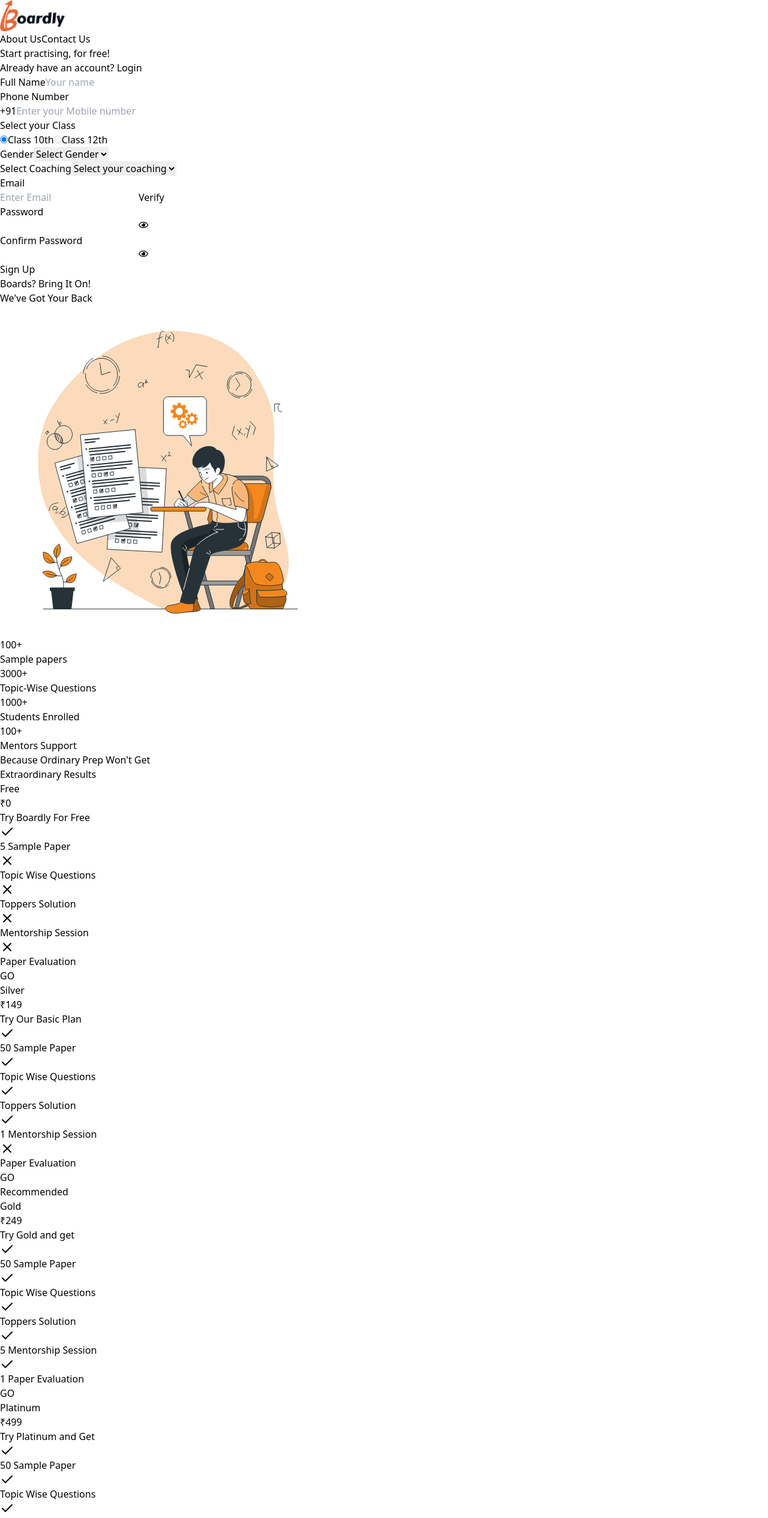
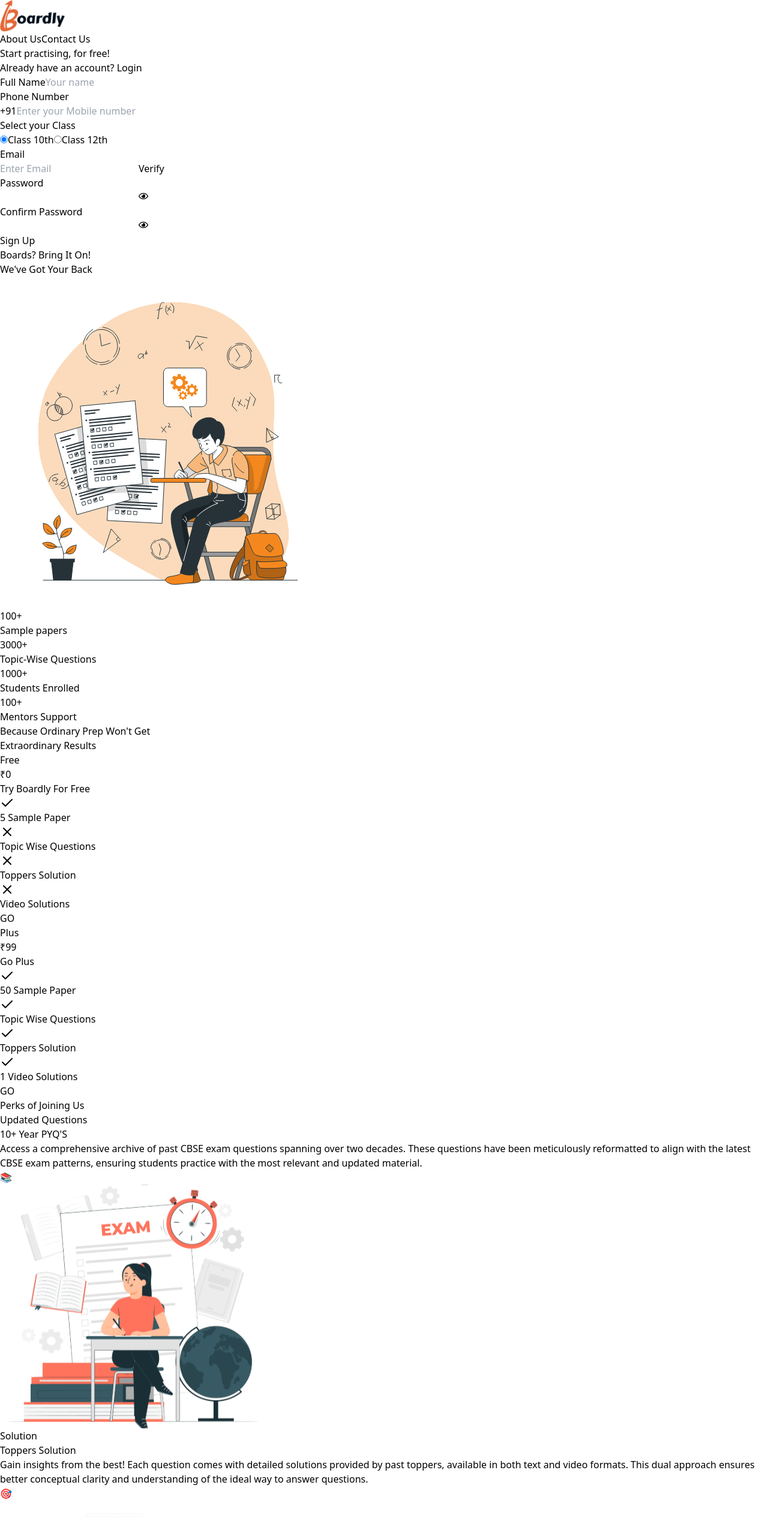
Before and after one commit to knightofkalki/Boardly, a React (Vite) app: page /landing in a window 1280 px wide. Shown: the top 2531 px of the page at 60% size. Built offline with nearby package versions, Linux system fonts and the light colour scheme; a web font is replaced by a local one.

Commit message:
remove gender and coaching fields from Hero component and update pricing tiers

```diff
--- a/src/components/Landing/Hero.jsx
+++ b/src/components/Landing/Hero.jsx
@@ -137,7 +137,6 @@
 		phone: '',
 		class: '10th',
 		password: '',
-		gender: '',
 	});
 	const [isEmailVerified, setIsEmailVerified] = useState(false);
 	const [isVerificationInProgress, setIsVerificationInProgress] = useState(false)
@@ -238,12 +237,10 @@
 
 			const signupData = {
 				name: formData.fullName,
-				gender: formData.gender,
 				email: formData.email,
 				password: formData.password,
 				phone: formData.phone,
 				userClass: apiUserClass,
-				institute: formData.coaching || 'N/A',
 			};
 
 			try {
@@ -365,46 +362,11 @@
 															value="12th"
 															checked={formData.class === '12th'}
 															onChange={(e) => setFormData({ ...formData, class: e.target.value })}
-															disabled
 														/>
 														<span className="ml-2">Class 12th</span>
 													</label>
 												</div>
 											</div>
-											{!isLogin && (
-												<>
-													<div>
-														<label htmlFor="gender" className="block text-sm font-medium text-gray-700">Gender</label>
-														<select
-															id="gender"
-															className="mt-1 block w-full px-3 py-2 bg-white border border-gray-300 rounded-md shadow-sm focus:outline-none focus:ring-blue-500 focus:border-blue-500"
-															value={formData.gender}
-															onChange={(e) => setFormData({ ...formData, gender: e.target.value })}
-															required
-														>
-															<option value="">Select Gender</option>
-															<option value="male">Male</option>
-															<option value="female">Female</option>
-															<option value="other">Other</option>
-														</select>
-													</div>
-													<div>
-														<label htmlFor="coaching" className="block text-sm font-medium text-gray-700">Select Coaching</label>
-														<select
-															id="coaching"
-															className="mt-1 block w-full px-3 py-2 bg-white border border-gray-300 rounded-md shadow-sm focus:outline-none focus:ring-blue-500 focus:border-blue-500"
-															value={formData.coaching}
-															onChange={(e) => setFormData({ ...formData, coaching: e.target.value })}
-															required
-														>
-															<option value="">Select your coaching</option>
-															<option value="coaching1">Coaching 1</option>
-															<option value="coaching2">Coaching 2</option>
-															<option value="coaching3">Coaching 3</option>
-														</select>
-													</div>
-												</>
-											)}
 										</>
 									)}
 									<div>
--- a/src/components/Landing/Pricing.jsx
+++ b/src/components/Landing/Pricing.jsx
@@ -10,45 +10,18 @@
       { text: "Sample Paper", value: "5", available: true },
       { text: "Topic Wise Questions", value: "", available: false },
       { text: "Toppers Solution", value: "", available: false },
-      { text: "Mentorship Session", value: "", available: false },
-      { text: "Paper Evaluation", value: "", available: false },
+      { text: "Video Solutions", value: "", available: false },
     ]
   },
   {
-    name: "Silver",
-    price: 149,
-    description: "Try Our Basic Plan",
+    name: "Plus",
+    price: 99,
+    description: "Go Plus",
     features: [
       { text: "Sample Paper", value: "50", available: true },
       { text: "Topic Wise Questions", value: "", available: true },
       { text: "Toppers Solution", value: "", available: true },
-      { text: "Mentorship Session", value: "1", available: true },
-      { text: "Paper Evaluation", value: "", available: false },
-    ]
-  },
-  {
-    name: "Gold",
-    price: 249,
-    description: "Try Gold and get",
-    features: [
-      { text: "Sample Paper", value: "50", available: true },
-      { text: "Topic Wise Questions", value: "", available: true },
-      { text: "Toppers Solution", value: "", available: true },
-      { text: "Mentorship Session", value: "5", available: true },
-      { text: "Paper Evaluation", value: "1", available: true },
-    ],
-    isRecommended: true
-  },
-  {
-    name: "Platinum",
-    price: 499,
-    description: "Try Platinum and Get",
-    features: [
-      { text: "Sample Paper", value: "50", available: true },
-      { text: "Topic Wise Questions", value: "", available: true },
-      { text: "Toppers Solution", value: "", available: true },
-      { text: "Mentorship Session", value: "5", available: true },
-      { text: "Paper Evaluation", value: "10", available: true },
+      { text: "Video Solutions", value: "1", available: true },
     ]
   }
 ]
```
Also changed, not shown: 1 other file (tests, documents, lock files or other folders).
